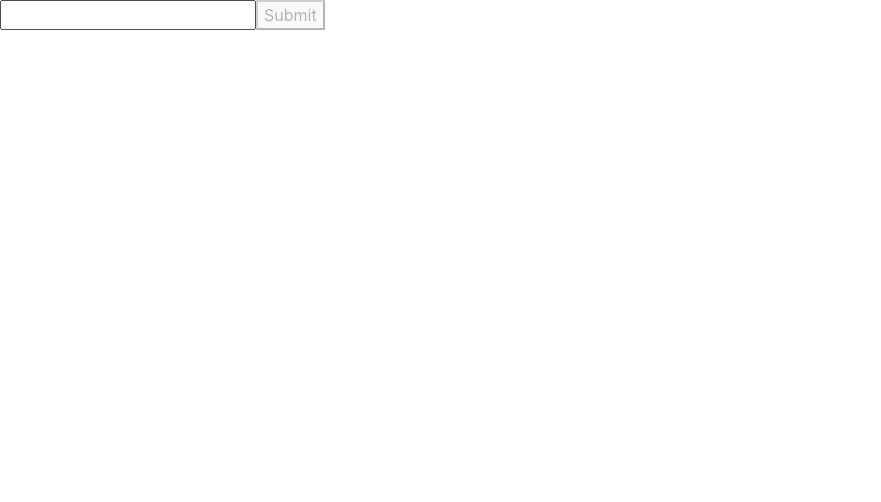
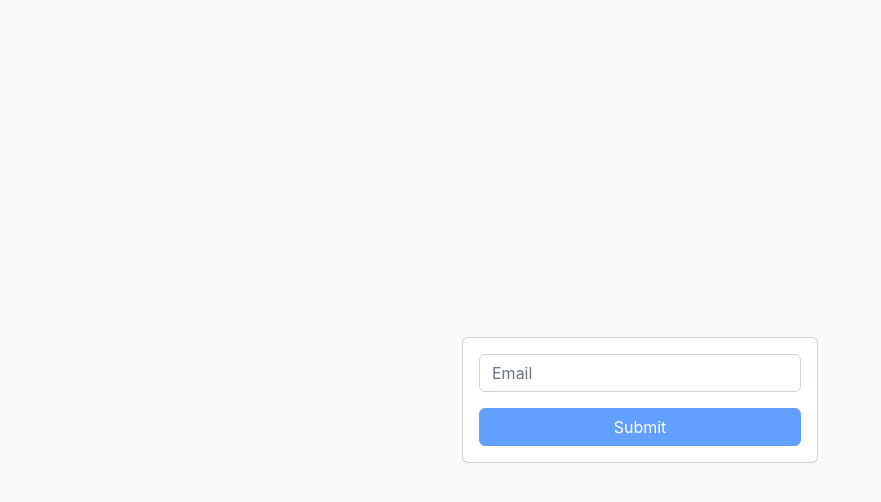
Before and after one commit to Sergey-Nag/react-store, a React (Create React App) app: page /login in a window 1280 px wide. Shown: the top 502 px of the page, without its empty margins (0-881 px from the left). Built offline with nearby package versions, Linux system fonts and the light colour scheme.

Commit message:
Login component

```diff
--- a/package.json
+++ b/package.json
@@ -32,7 +32,10 @@
     "extends": [
       "react-app",
       "react-app/jest"
-    ]
+    ],
+    "rules": {
+      "react-hooks/exhaustive-deps": "off"
+    }
   },
   "browserslist": {
     "production": [
--- a/src/App.scss
+++ b/src/App.scss
@@ -1,38 +1,5 @@
-.App {
-  text-align: center;
+#root {
+  height: 1px;
+  min-height: 100vh;
+  background-color: #fafafa;
 }
-
-.App-logo {
-  height: 40vmin;
-  pointer-events: none;
-}
-
-@media (prefers-reduced-motion: no-preference) {
-  .App-logo {
-    animation: App-logo-spin infinite 20s linear;
-  }
-}
-
-.App-header {
-  background-color: #282c34;
-  min-height: 100vh;
-  display: flex;
-  flex-direction: column;
-  align-items: center;
-  justify-content: center;
-  font-size: calc(10px + 2vmin);
-  color: white;
-}
-
-.App-link {
-  color: #61dafb;
-}
-
-@keyframes App-logo-spin {
-  from {
-    transform: rotate(0deg);
-  }
-  to {
-    transform: rotate(360deg);
-  }
-}
--- a/src/components/login/login.tsx
+++ b/src/components/login/login.tsx
@@ -7,6 +7,7 @@ import { useDebounce } from "../../hooks/use-debounce";
 export function LoginComponent() {
   const { login, user } = useAuth();
   const [username, setUsername] = useState<string | null>(null);
+  const [isLoading, setIsLoading] = useState(false);
   const [isValid, setIsValid] = useState(false);
   const navigate = useNavigate();
   const debouncedUsername = useDebounce(username, 200);
@@ -17,8 +18,11 @@ export function LoginComponent() {
 
   const handleLogin = async () => {
     if (!username) return;
+    setIsLoading(true);
 
     await login(username);
+
+    setIsLoading(false);
   };
 
   useEffect(() => {
@@ -30,14 +34,31 @@ export function LoginComponent() {
   }, [debouncedUsername]);
 
   return (
-    <div>
-      <input type="text" onChange={handleUsernameChange} />
-      <button
-        onClick={handleLogin}
-        disabled={!isValid}
-      >
-        Submit
-      </button>
+    <div className="container h-100">
+      <div className="row justify-content-center align-items-center h-100">
+        <div className="col-4">
+          <div className="card p-3">
+            <div className="form-group">
+              <input
+                type="text"
+                onChange={handleUsernameChange}
+                className="form-control"
+                placeholder="Email"
+              />
+              <div className="d-grid pt-3">
+                <button
+                  onClick={handleLogin}
+                  disabled={!isValid || isLoading}
+                  className="btn btn-primary"
+                >
+                  { isLoading && <span className="spinner-border spinner-border-sm me-2" role="status" aria-hidden="true"></span> }
+                  { isLoading ? 'Loading' : 'Submit' }
+                </button>
+              </div>
+            </div>
+          </div>
+        </div>
+      </div>
     </div>
   );
 }
```
Also changed, not shown: 2 other files (tests, documents, lock files or other folders).
